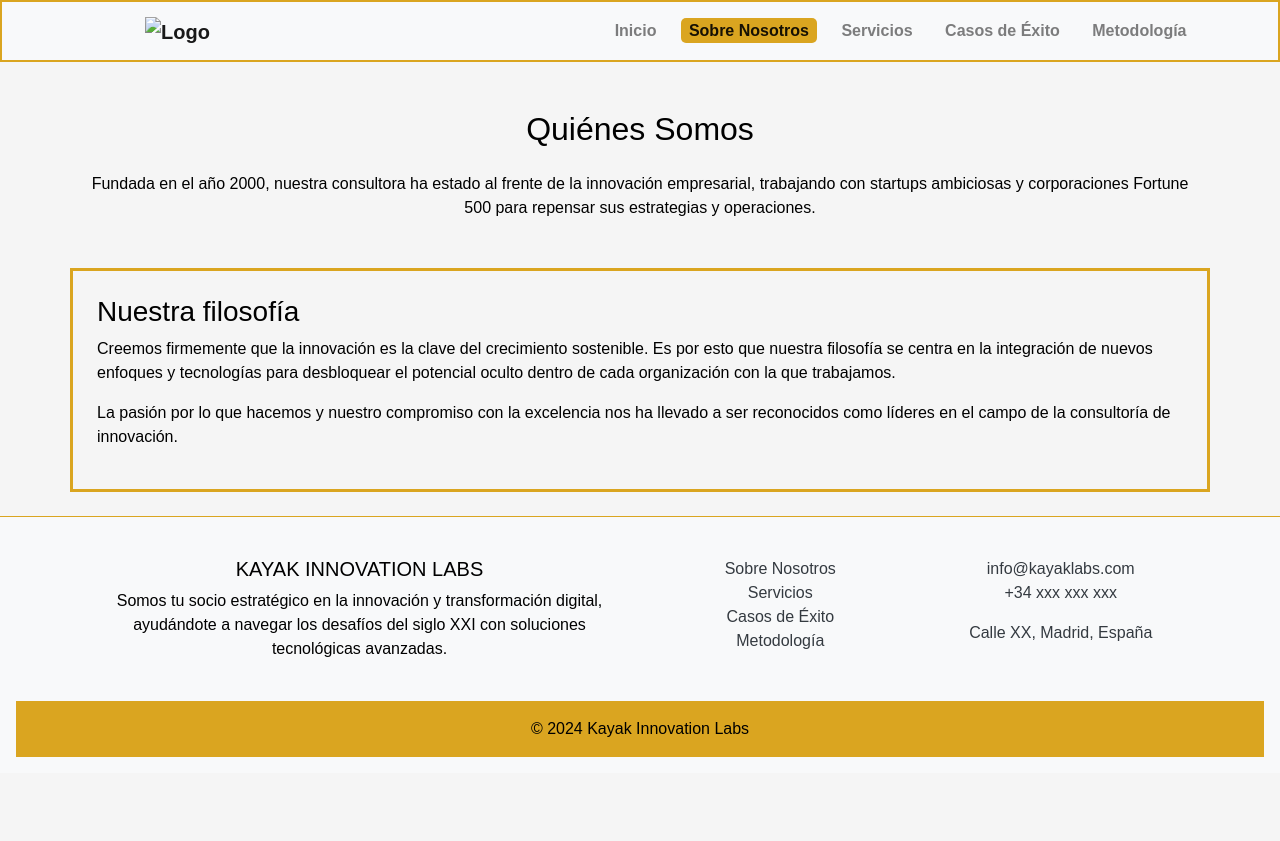
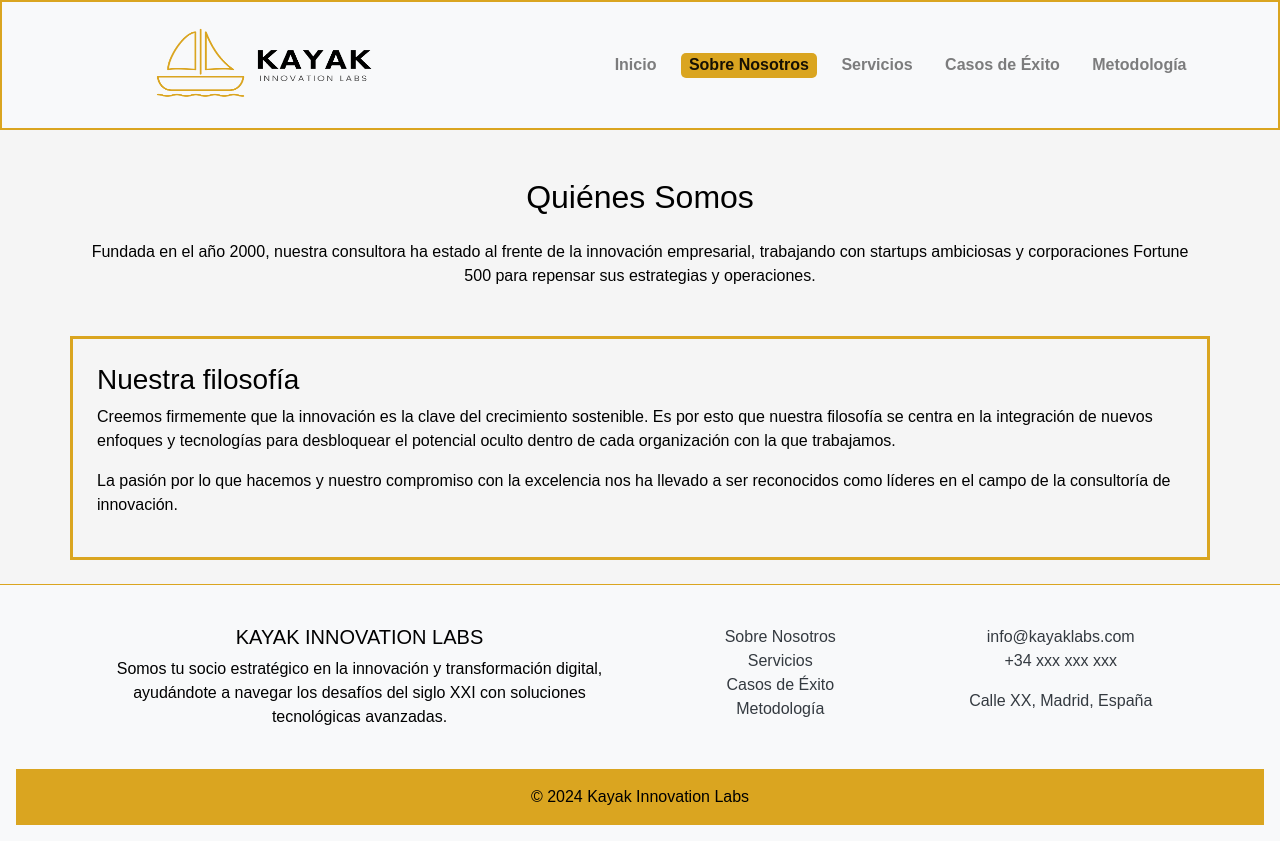
Before and after one commit to acheituna/coderhouseWebDev, a plain HTML site: page nosotros.html in a window 1280 px wide. Before the commit the page ends 800 px from the top, so only its background shows below. Drawn offline with nearby package versions, Linux system fonts and the light colour scheme.

Commit message:
Update nosotros.html

```diff
--- a/nosotros.html
+++ b/nosotros.html
@@ -14,7 +14,7 @@
         <nav class="navbar navbar-expand-lg navbar-light bg-light">
             <div class="container">
                 <a class="navbar-brand" href="index.html">
-                    <img src="img/logo2.png" alt="Logo" class="logo">
+                    <img src="logo2.png" alt="Logo" class="logo">
                     <a class="navbar-toggler" type="button" data-toggle="collapse" data-target="#navbarNav" aria-controls="navbarNav" aria-expanded="false" aria-label="Toggle navigation">
                         <span class="navbar-toggler-icon"></span>
                     </a>
```
